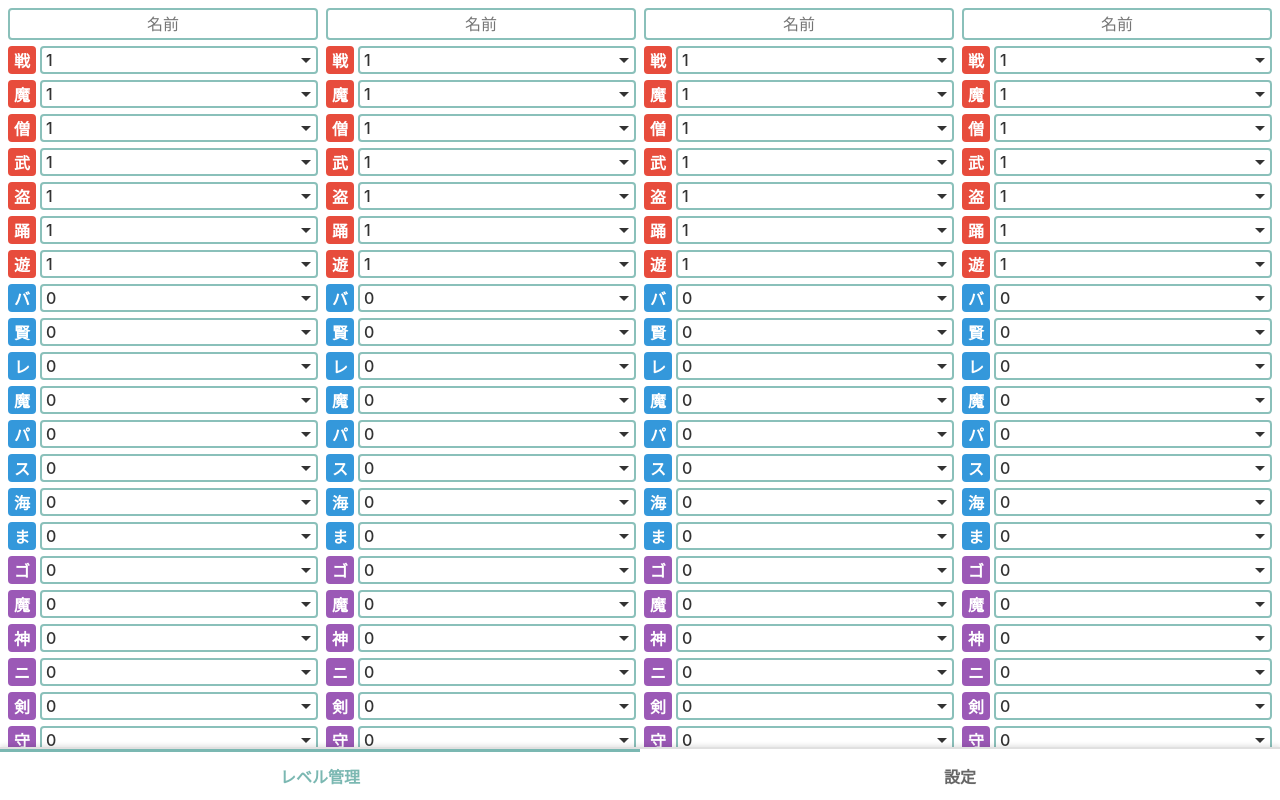
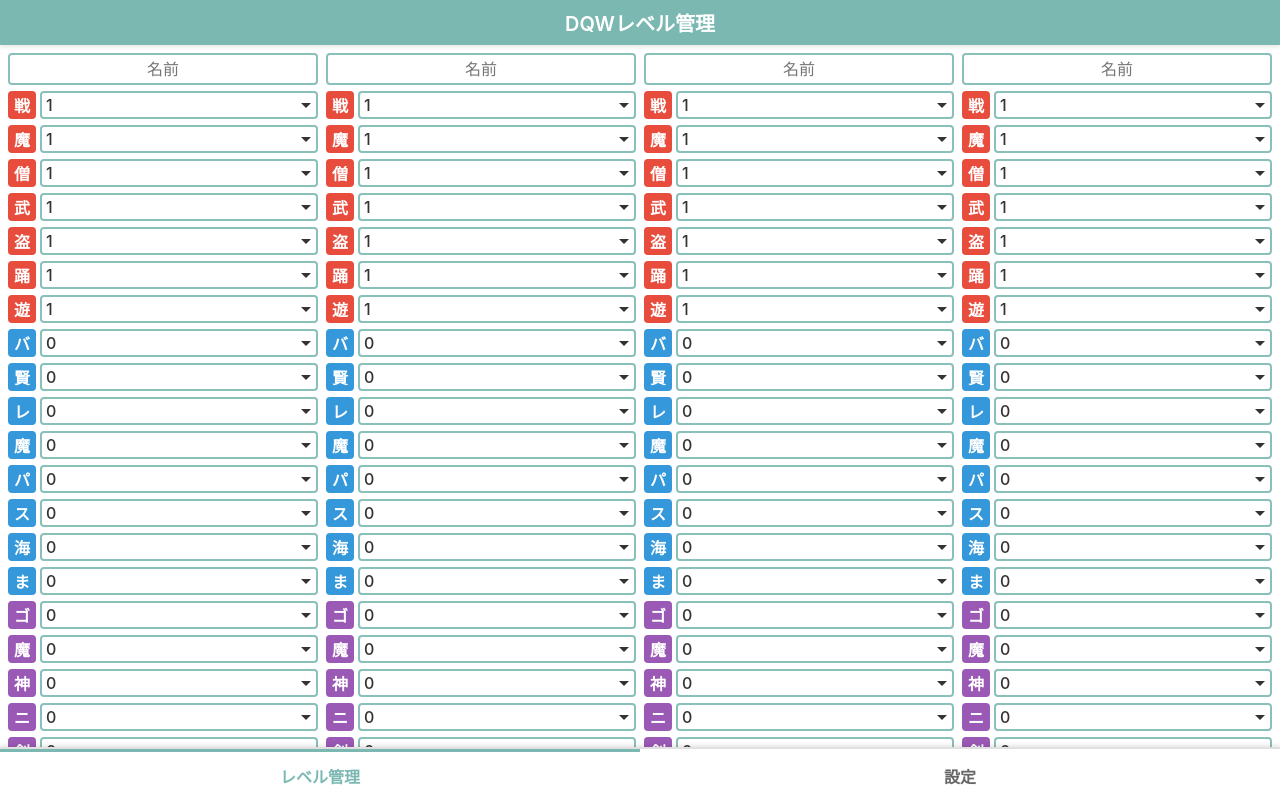
Before and after one commit to voltilamm/dqw-levels, a React (Vite) app: page / in a window 1280 px wide. Built offline with nearby package versions, Linux system fonts and the light colour scheme.

Commit message:
feat: add fixed header with app title
- Add AppHeader component with sticky positioning
- Use green background (#7bb8b2) with white text
- Center-align title with rounded Japanese font
- Prevent touch scrolling on header
- Add shadow for visual separation

```diff
--- a/src/App.tsx
+++ b/src/App.tsx
@@ -1,6 +1,7 @@
 import { useState, useTransition } from "react";
 import { LevelPage } from "./pages/LevelPage";
 import { SettingsPage } from "./pages/SettingsPage";
+import { AppHeader } from "./components/common/AppHeader";
 import { TabNavigation } from "./components/common/TabNavigation";
 import { LoadingSpinner } from "./components/common/LoadingSpinner";
 import "./App.css";
@@ -19,6 +20,7 @@
 
   return (
     <div className="app">
+      <AppHeader />
       <main className="main">
         {isPending && <LoadingSpinner />}
         <div
--- /dev/null
+++ b/src/components/common/AppHeader.module.css
@@ -0,0 +1,21 @@
+.header {
+  position: sticky;
+  top: 0;
+  z-index: 100;
+  background-color: #7bb8b2;
+  color: white;
+  padding: 0.5rem;
+  box-shadow: 0 2px 4px rgba(0, 0, 0, 0.1);
+  touch-action: none;
+  overscroll-behavior: contain;
+}
+
+.title {
+  margin: 0;
+  font-size: 1.25rem;
+  font-weight: 600;
+  font-family:
+    "Hiragino Maru Gothic ProN", "ヒラギノ丸ゴ ProN", "Rounded Mplus 1c",
+    "M PLUS Rounded 1c", -apple-system, BlinkMacSystemFont, sans-serif;
+  text-align: center;
+}
--- /dev/null
+++ b/src/components/common/AppHeader.tsx
@@ -0,0 +1,9 @@
+import styles from "./AppHeader.module.css";
+
+export function AppHeader() {
+  return (
+    <header className={styles.header}>
+      <h1 className={styles.title}>DQWレベル管理</h1>
+    </header>
+  );
+}
```
